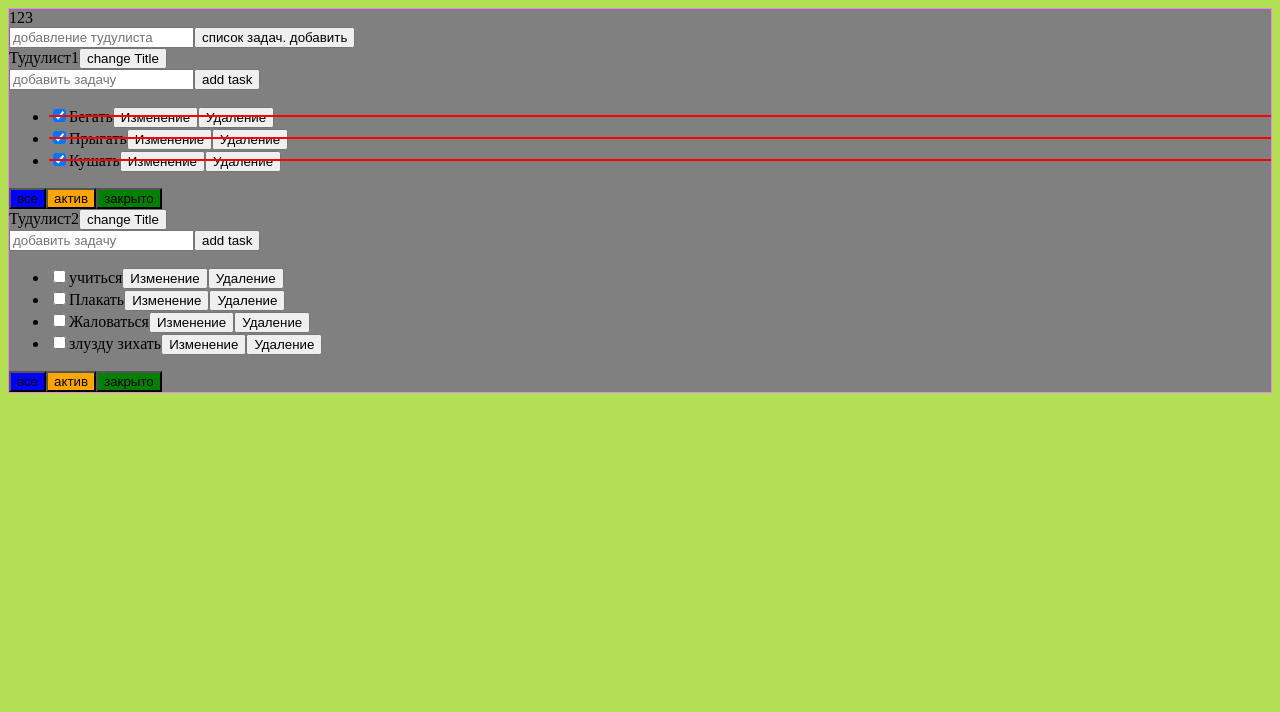
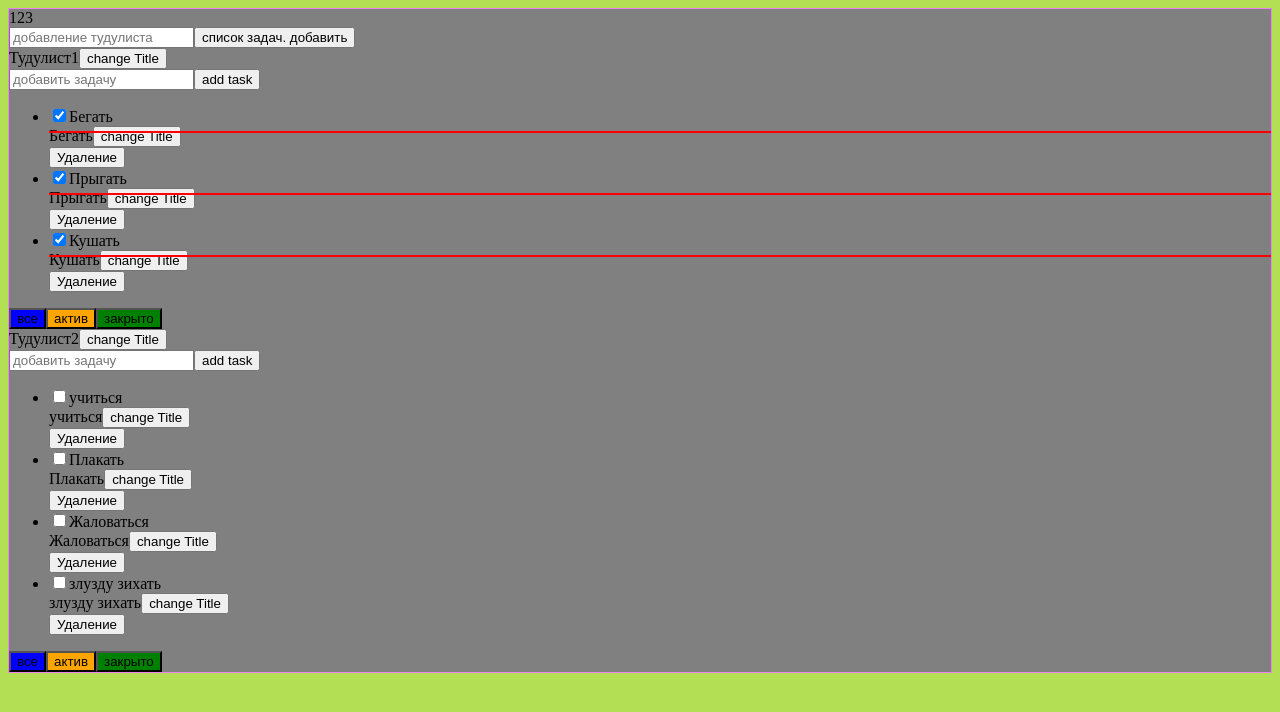
Before and after one commit to Basenga01/viteStudy, a React (Vite) app: page / in a window 1280 px wide. Shown: the top 712 px of the page. Built offline with nearby package versions, Linux system fonts and the light colour scheme.

Commit message:
добавил изменение названия тайтла таски

```diff
--- a/src/body/compomemts/todolists/components/taskList/taskList.tsx
+++ b/src/body/compomemts/todolists/components/taskList/taskList.tsx
@@ -2,6 +2,7 @@ import style from "../todolist/style.module.css";
 import {Task} from "../todolist/Todolist.tsx";
 import {ChangeEvent, Dispatch, SetStateAction} from "react";
 import {TaskType} from "../../Todolists.tsx";
+import {ChangeTitle} from "../changeTitle/ChangeTitle.tsx";
 
 interface PropsType {
     tasks: Task[]
@@ -11,16 +12,22 @@ interface PropsType {
 }
 
 export function TaskList({filtredTask, setTask, todolistid}: PropsType) {
+
+    function onSaveTitleTask(id:string, value: string, onSuccsesCallback: ()=>void ){
+        setTask(prevState => {
+            const tasks = prevState[todolistid]
+            const newTasks = tasks.map(item => item.id===id?{...item, task: value} : item)
+            return {...prevState, ...{[todolistid]: newTasks}}
+        })
+        onSuccsesCallback()
+    }
     function deleteTask(id: string) {
         setTask((prevState) => {
-
             const tagretTodolist = prevState[todolistid]
             const filtredTask = tagretTodolist.filter((el) => el.id !== id)
             return {...prevState, ...{[todolistid]: filtredTask}}
         })
-
     }
-
 
     function checkboxCheck(el: ChangeEvent<HTMLInputElement>, id: string) {
         setTask(prevState => {
@@ -40,8 +47,10 @@ export function TaskList({filtredTask, setTask, todolistid}: PropsType) {
         {filtredTask.map((task) => <li key={task.id} className={task.isDone ? style.isDone : undefined}><input
             type={"checkbox"}
             checked={task.isDone}
-            onChange={(event) => checkboxCheck(event, task.id)}/>{task.task}
-            <button>Изменение</button>
+            onChange={(event) => checkboxCheck(event, task.id)}/>
+            {task.task}
+            <ChangeTitle title={task.task}
+                         saveTitle={(value, callback)=>onSaveTitleTask(task.id, value, callback)}/>
             <button onClick={() => deleteTask(task.id)}>Удаление</button>
         </li>)}
     </ul>
```
